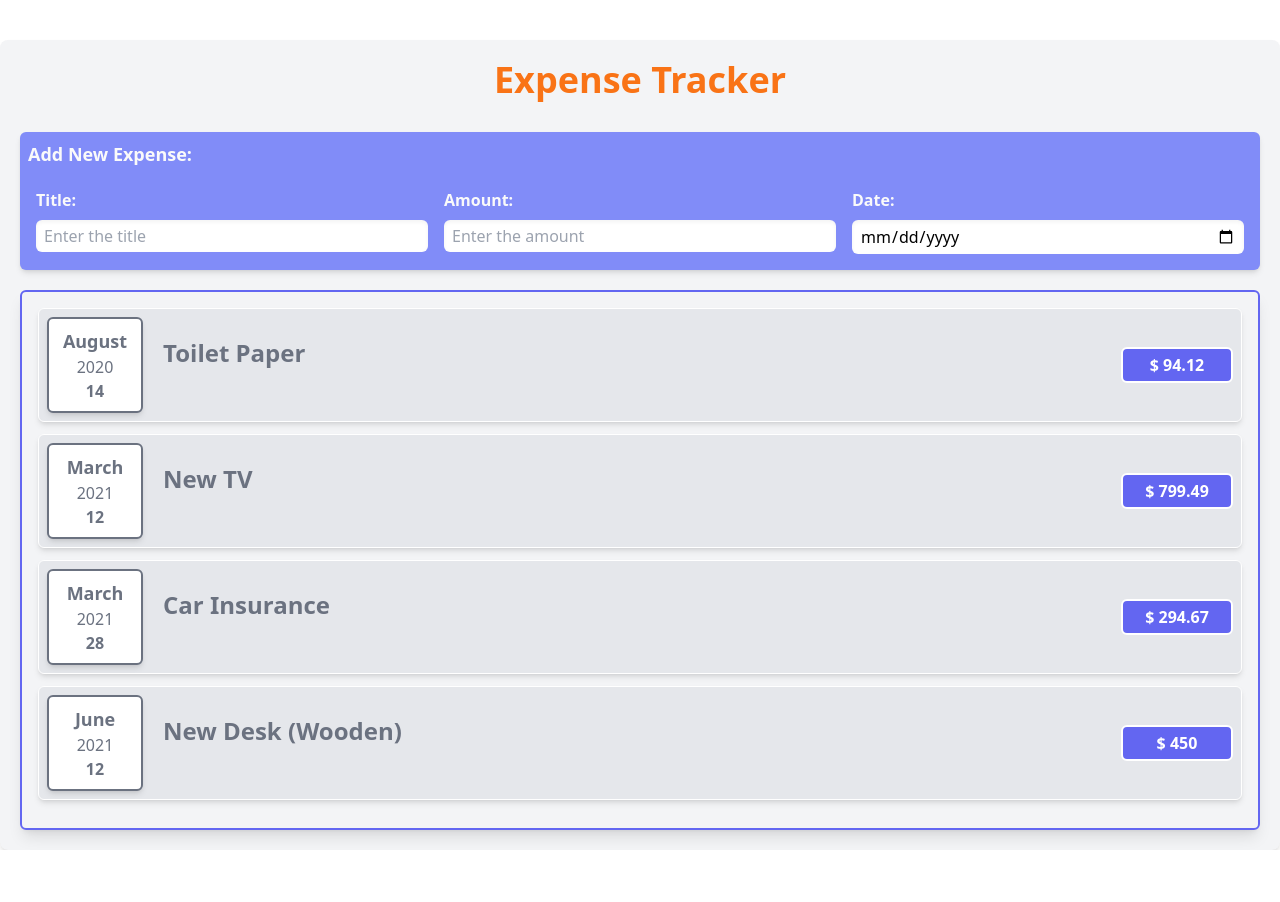
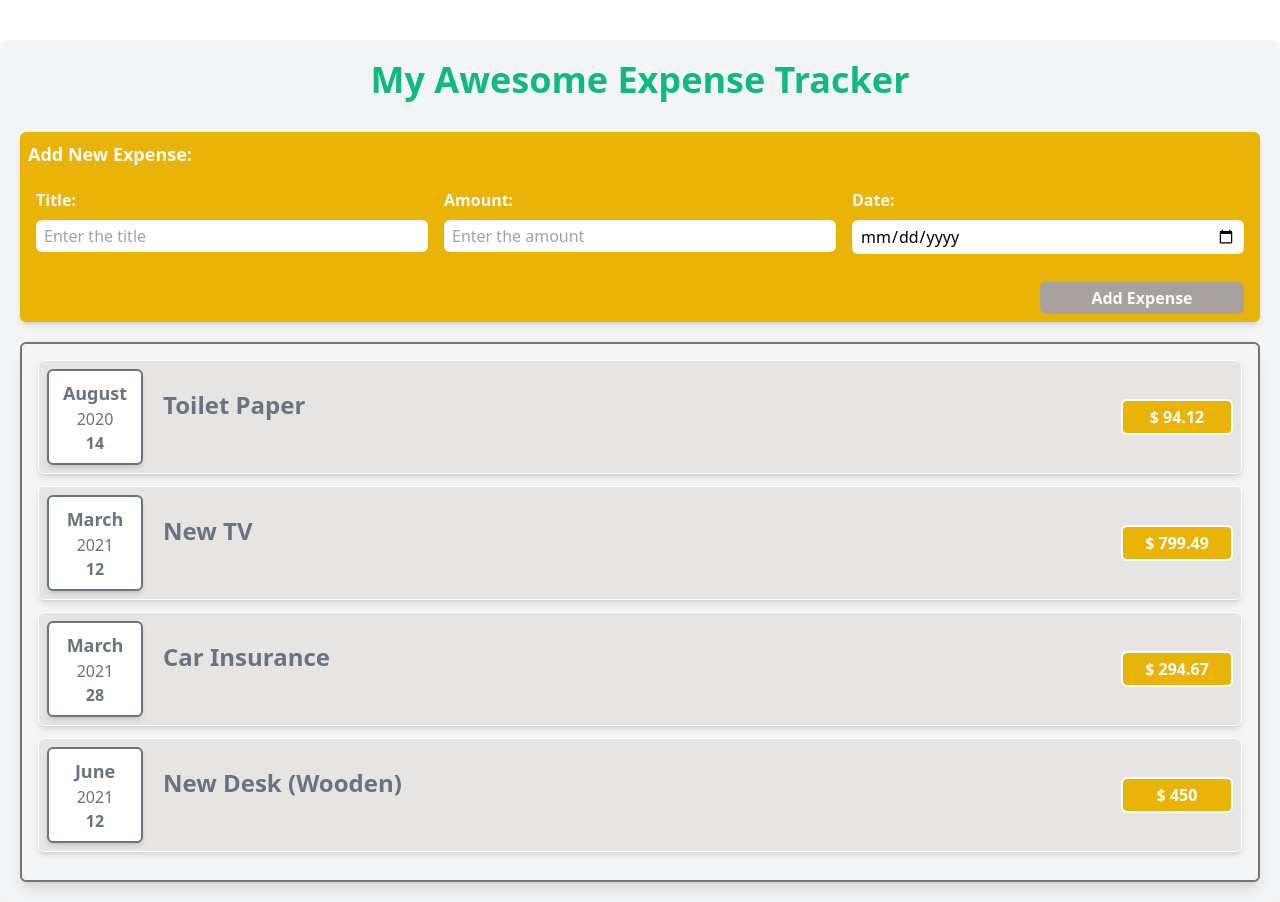
Before and after one commit to yaldakarimi/Expense-Tracker, a React (Create React App) app: page / in a window 1280 px wide. Before the commit the page ends 850 px from the top, so only its background shows below. Built offline with nearby package versions, Linux system fonts and the light colour scheme.

Commit message:
Theme: change to yellow / ExpenseForm / add uuid library

```diff
--- a/package.json
+++ b/package.json
@@ -14,6 +14,7 @@
     "react-dom": "^17.0.2",
     "react-scripts": "5.0.0-next.58",
     "typescript": "^4.5.3",
+    "uuid": "^8.3.2",
     "web-vitals": "^2.1.2"
   },
   "scripts": {
@@ -41,6 +42,7 @@
     ]
   },
   "devDependencies": {
+    "@types/uuid": "^8.3.3",
     "autoprefixer": "^10.4.0",
     "postcss": "^8.4.4",
     "tailwindcss": "^3.0.1"
--- a/src/App.tsx
+++ b/src/App.tsx
@@ -6,29 +6,39 @@ const App = () => {
     {
       id: "e1",
       title: "Toilet Paper",
-      amount: 94.12,
+      amount: "94.12",
       date: new Date(2020, 7, 14),
     },
-    { id: "e2", title: "New TV", amount: 799.49, date: new Date(2021, 2, 12) },
+    {
+      id: "e2",
+      title: "New TV",
+      amount: "799.49",
+      date: new Date(2021, 2, 12),
+    },
     {
       id: "e3",
       title: "Car Insurance",
-      amount: 294.67,
+      amount: " 294.67",
       date: new Date(2021, 2, 28),
     },
     {
       id: "e4",
       title: "New Desk (Wooden)",
-      amount: 450,
+      amount: " 450",
       date: new Date(2021, 5, 12),
     },
   ];
+
+  const onAddExpense = (newExpense: ExpenseModal) => {
+    console.log("app", newExpense);
+  };
+
   return (
     <div className="container p-5 bg-gray-100 rounded-lg shadow-md mt-10">
-      <h1 className="font-semibold text-4xl text-orange-500 text-center mb-8">
-        Expense Tracker
+      <h1 className="font-semibold text-4xl text-emerald-500 text-center mb-8">
+        My Awesome Expense Tracker
       </h1>
-      <NewExpense />
+      <NewExpense onAddExpense={onAddExpense} />
       <Expenses items={expenses} />
     </div>
   );
--- a/src/components/Expenses/ExpenseItem.tsx
+++ b/src/components/Expenses/ExpenseItem.tsx
@@ -7,7 +7,7 @@ interface Props {
 
 const ExpenseItem = ({ item }: Props) => {
   return (
-    <Card className="flex flex-col items-stretch sm:flex-row mb-3 bg-gray-200  border-white border">
+    <Card className="flex flex-col items-stretch sm:flex-row mb-3 bg-stone-200  border-white border">
       <div className="expenseDate">
         <ExpenseDate date={item.date} />
       </div>
@@ -16,7 +16,7 @@ const ExpenseItem = ({ item }: Props) => {
           {item.title}
         </h1>
       </div>
-      <div className="expenseAmount w-full self-center  p-1 rounded-md border-2 border-white  bg-indigo-500 sm:flex-initial sm:w-28 ">
+      <div className="expenseAmount w-full self-center  p-1 rounded-md border-2 border-white  bg-yellow-500 sm:flex-initial sm:w-28 ">
         <h2 className="text-center self-center font-semibold text-white">
           $ {item.amount}
         </h2>
--- a/src/components/Expenses/Expenses.tsx
+++ b/src/components/Expenses/Expenses.tsx
@@ -7,7 +7,7 @@ interface Props {
 
 const Expenses = ({ items }: Props) => {
   return (
-    <div className="border-2 border-indigo-500 rounded-md p-4 shadow-lg">
+    <div className="border-2 border-stone-500 rounded-md p-4 shadow-lg">
       {items?.map((item) => (
         <ExpenseItem key={item.id} item={item} />
       ))}
--- a/src/components/NewExpense/ExpenseForm.tsx
+++ b/src/components/NewExpense/ExpenseForm.tsx
@@ -1,7 +1,12 @@
-import React, { useState, useEffect } from "react";
+import React, { useState } from "react";
+import { NewExpenseModel } from "app/types";
 import { FormInput } from "components/General";
 
-const ExpenseForm = () => {
+interface Props {
+  onSaveNewExpense: (newItem: NewExpenseModel) => void;
+}
+
+const ExpenseForm = ({ onSaveNewExpense }: Props) => {
   const [title, setTitle] = useState("");
   const [amount, setAmount] = useState("");
   const [date, setDate] = useState("");
@@ -18,12 +23,23 @@ const ExpenseForm = () => {
     setDate(e.target.value);
   };
 
-  useEffect(() => {
-    console.log(date);
-  }, [date]);
+  const submitHandler = (e: React.FormEvent<HTMLFormElement>) => {
+    e.preventDefault();
+
+    const expenseObject = {
+      title: title,
+      amount: amount,
+      date: new Date(date),
+    };
+
+    onSaveNewExpense(expenseObject);
+    setTitle("");
+    setAmount("");
+    setDate("");
+  };
 
   return (
-    <form>
+    <form onSubmit={submitHandler}>
       <fieldset>
         <legend className="mb-5 font-bold text-zinc-50 text-lg">
           Add New Expense:
@@ -63,6 +79,14 @@ const ExpenseForm = () => {
           />
         </div>
       </fieldset>
+      <div className="flex justify-end">
+        <button
+          type="submit"
+          className="px-2 py-1 rounded-md w-full md:w-2/12 mt-5 mr-2 text-zinc-50 font-bold bg-stone-400"
+        >
+          Add Expense
+        </button>
+      </div>
     </form>
   );
 };
--- a/src/components/NewExpense/NewExpense.tsx
+++ b/src/components/NewExpense/NewExpense.tsx
@@ -1,9 +1,21 @@
+import { v4 as uuidv4 } from "uuid";
+import { NewExpenseModel, ExpenseModal } from "app/types";
 import { Card } from "components/General";
 import ExpenseForm from "./ExpenseForm";
-const NewExpense = () => {
+
+interface Props {
+  onAddExpense: (newExpense: ExpenseModal) => void;
+}
+const NewExpense = ({ onAddExpense }: Props) => {
+  const onSaveNewExpense = (newItem: NewExpenseModel) => {
+    onAddExpense({
+      ...newItem,
+      id: uuidv4(),
+    });
+  };
   return (
-    <Card className="bg-indigo-400 mb-5 ">
-      <ExpenseForm />
+    <Card className="bg-yellow-500 mb-5 ">
+      <ExpenseForm onSaveNewExpense={onSaveNewExpense} />
     </Card>
   );
 };
```
Also changed, not shown: src/app/types/expense.ts (+6 -3 lines), 1 other file (tests, documents, lock files or other folders).
